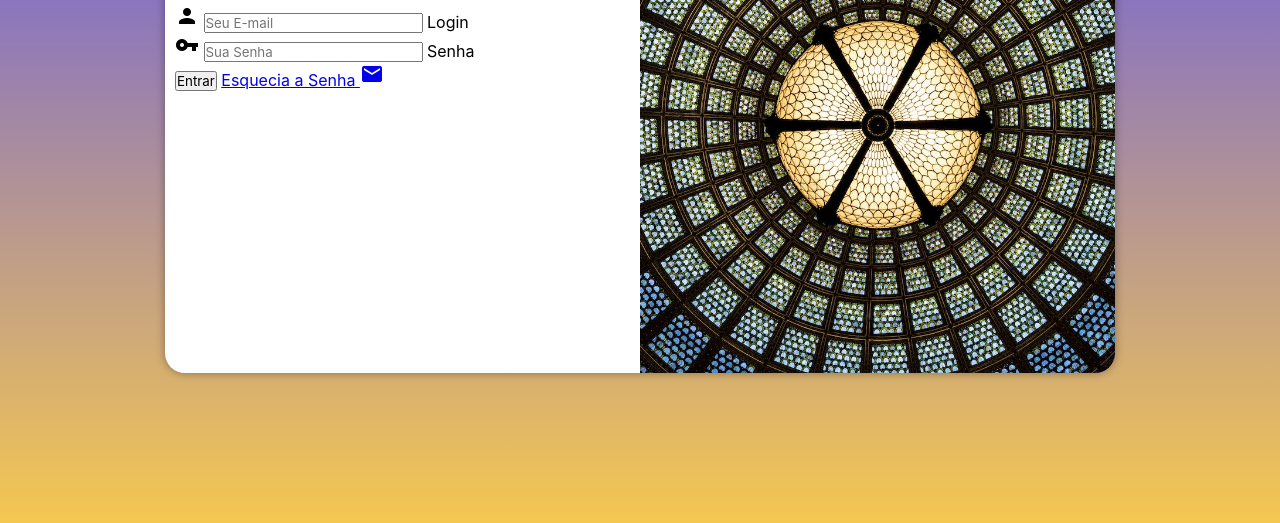
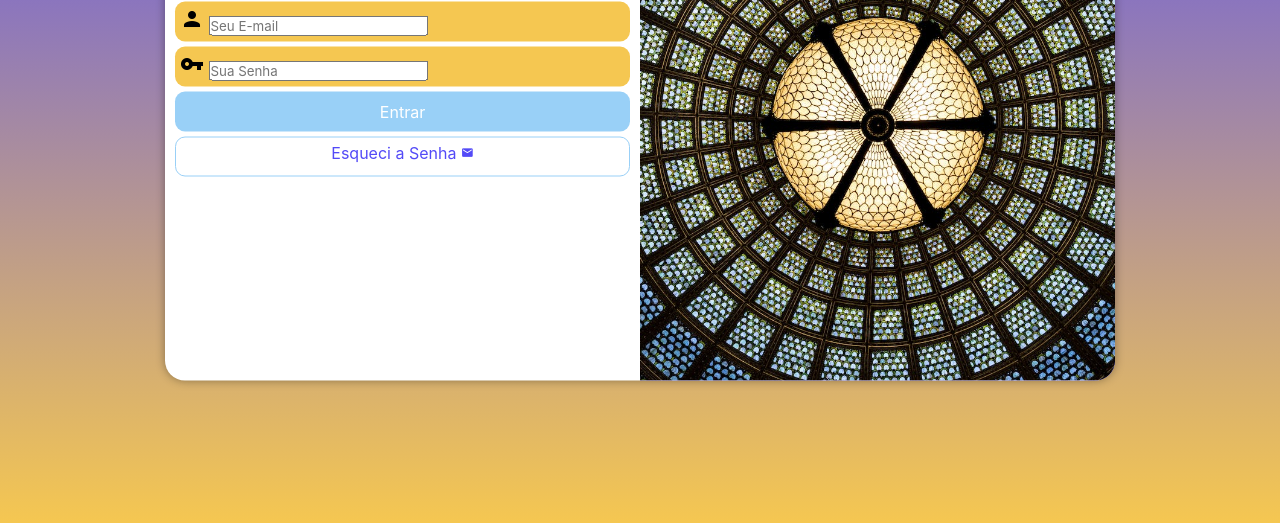
Before and after one commit to cruzPatrick/projeto-login, a plain HTML site: page index.html in a window 1280 px wide. Shown: the part 277-800 px from the top of the page. Drawn offline with Linux system fonts and the light colour scheme.

Commit message:
atualização do projeto

```diff
--- a/estilos/style.css
+++ b/estilos/style.css
@@ -36,7 +36,7 @@
 
     background-color: white;
     width: 250px;
-    height: 500px;
+    height: 515px;
     border-radius: 20px;
     box-shadow: 0px 0px 10px rgba(0, 0, 0, 0.363);
     transition: width 0.5s, height 0.5s;
@@ -65,3 +65,58 @@
     font-size: 0.8em;
     text-indent: 5px;
 }
+
+form>div.campo{
+    background-color: #F5C751;
+    width: 100%;
+    height: 40px;
+    margin: 5px 0px;
+    border-radius: 10px;
+    padding: 5px;
+}
+
+div.campo>label{
+    display: none;
+}
+
+form > input[type=submit]{
+    display: block;
+    font-size: 1em;
+    width: 100%;
+    height: 40px;
+    background-color: #99D0F7;
+    color:  white;
+    border: none;
+    cursor: pointer;
+    border-radius: 10px;
+}
+
+form>input[type=submit]:hover{
+    background-color: #534AF7;
+    color: #99D0F7;
+    transition-duration: .5s;
+}
+
+form>a.botao{
+    display: block;
+    text-align: center;
+    font-size: 1em;
+    text-decoration: none;
+    width: 100%;
+    height: 40px;
+    border-radius: 10px;
+    padding-top: 5px;
+    margin-top: 5px;
+    color: #534AF7;
+    border: 1px #99D0F7 solid;
+}
+
+form>a.botao:hover{
+    transition-duration: .5s;
+    color: #99D0F7;
+    background-color: #6d66f5;
+    border: 1px solid #6d66f5;
+}
+form>a.botao>span{
+    font-size: 0.8em;
+}
--- a/index.html
+++ b/index.html
@@ -33,8 +33,8 @@
                        <label for="isenha">Senha</label>
                     </div>
                     <input type="submit" value="Entrar">
-                    <a href="esqueci.html">
-                        Esquecia a Senha <span class="material-icons">mail</span>
+                    <a href="esqueci.html" class="botao">
+                        Esqueci a Senha <span class="material-icons">mail</span>
                     </a>
                 </form>
             </div>
```
Also changed, not shown: estilos/mq.css (+13 -0 lines).
